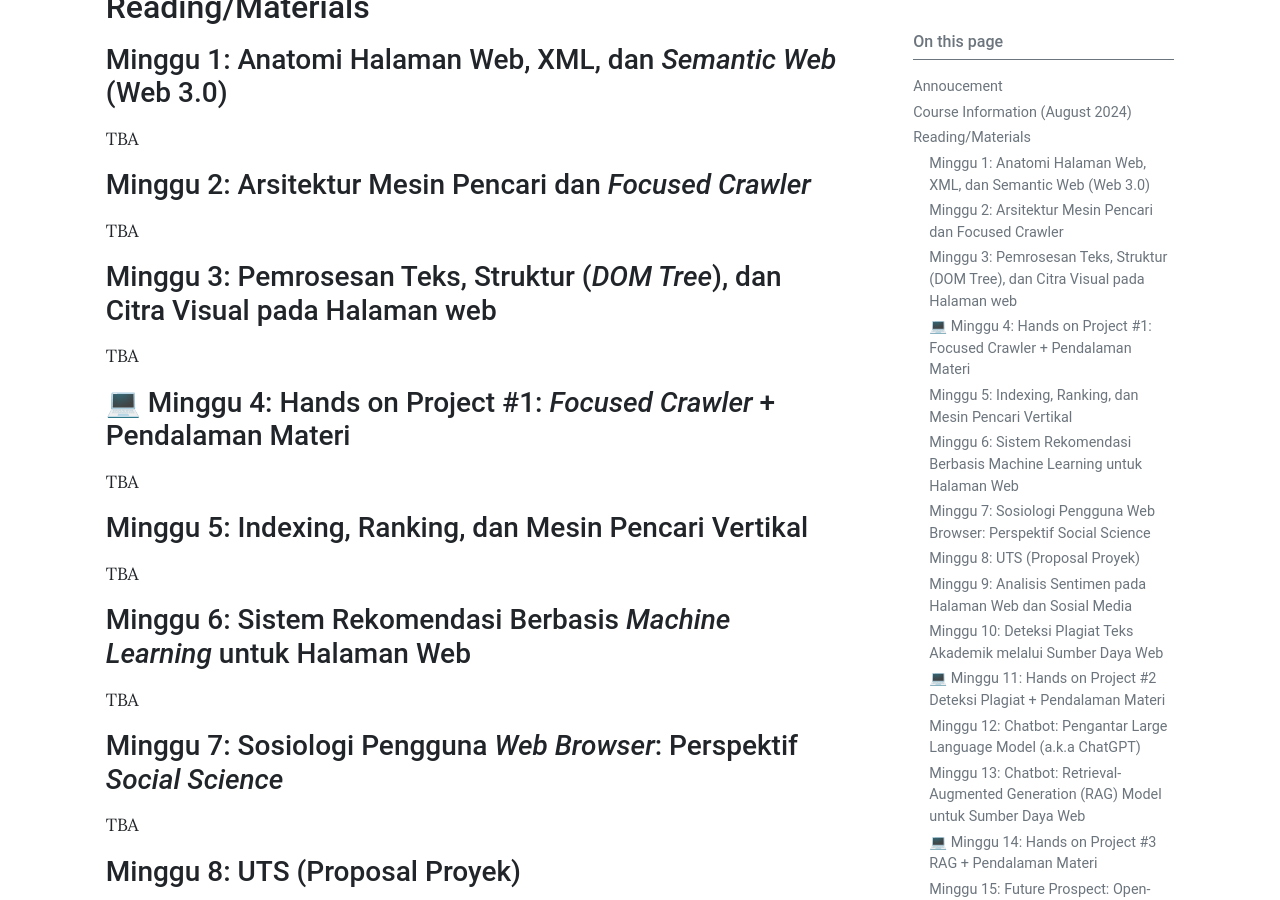
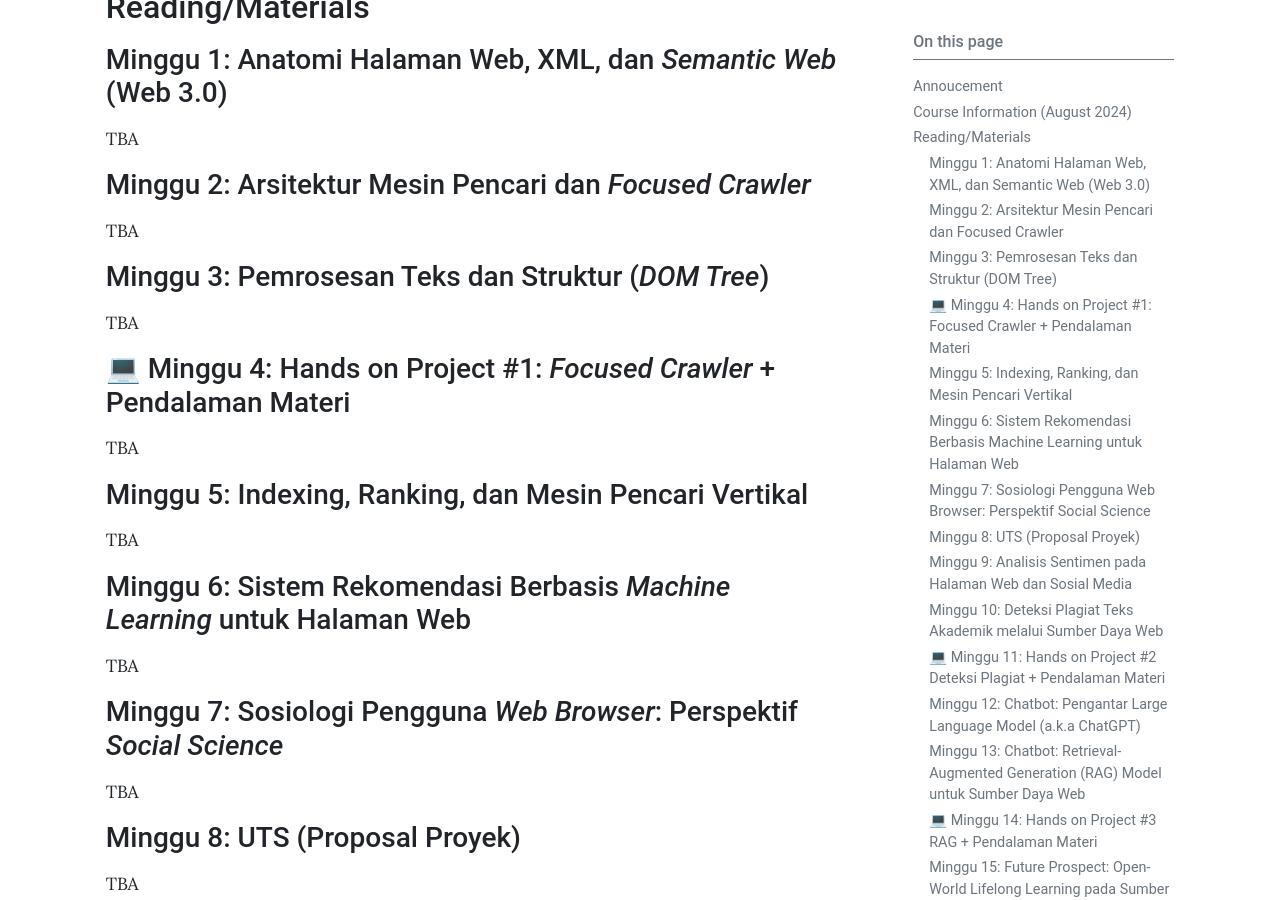
Before and after one commit to gusti-alfarisy/gusti-alfarisy.github.io, a Jekyll site: the page built from pages/mk/web.md, in a window 1280 px wide and 900 px high, scrolled down 3073 px. Built offline with Jekyll 4.4.1, drawn with Linux system fonts in a browser that asks for light colours.

Commit message:
update team

```diff
--- a/pages/mk/web.md
+++ b/pages/mk/web.md
@@ -104,7 +104,7 @@ TBA
 
 TBA
 
-### Minggu 3: Pemrosesan Teks, Struktur (*DOM Tree*), dan Citra Visual pada Halaman web
+### Minggu 3: Pemrosesan Teks dan Struktur (*DOM Tree*)
 
 TBA
 
```
